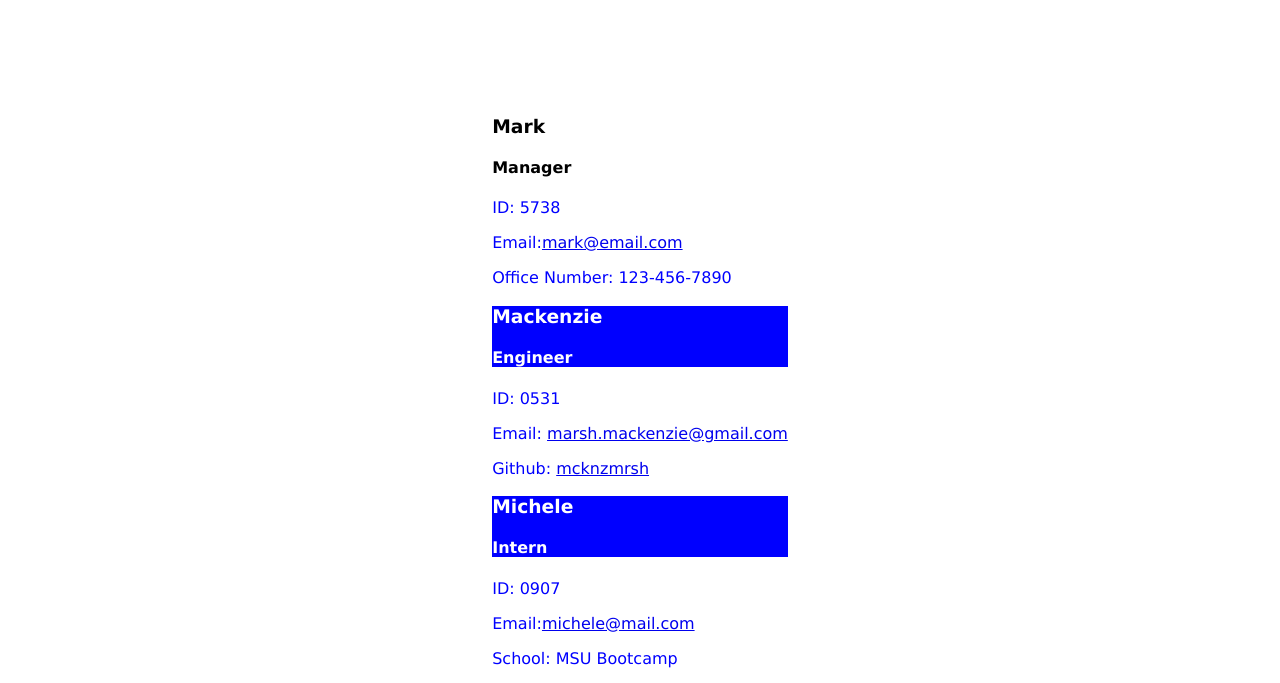
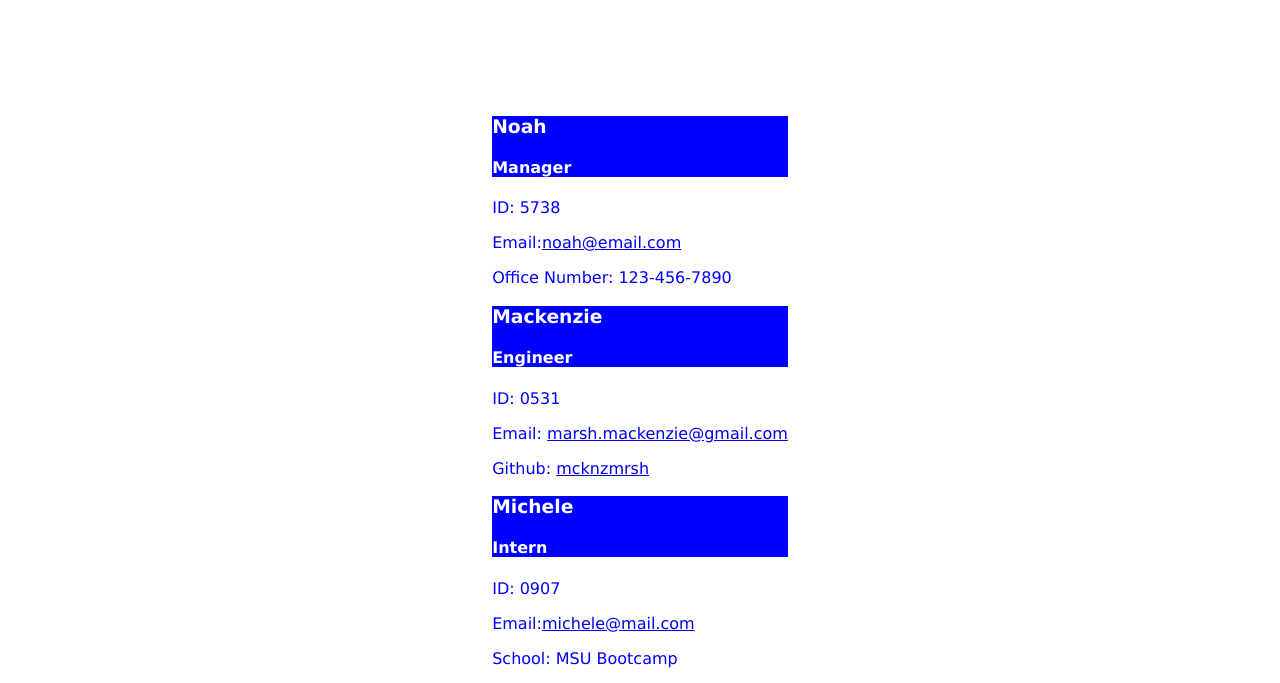
Before and after one commit to mcknzmrsh/team-profile-generator, a plain HTML site: page dist/index.html in a window 1280 px wide. Shown: the part 69-752 px from the top of the page. Drawn offline with Linux system fonts and the light colour scheme.

Commit message:
fixed html code

```diff
--- a/dist/index.html
+++ b/dist/index.html
@@ -4,7 +4,7 @@
         <meta charshet="UTF-8">
         <meta name="viewport" content="width=device-width", initial-scale="1.0">
         <title> Team Profile</title>
-        <link rel="stylesheet" href="style.css"
+        <link rel="stylesheet" href="style.css">
     </head>
     <header>
         <nav class="navbar" id="navbar">
@@ -16,13 +16,13 @@
             <div class="row justify-content-center"  id="team-cards">
 <div class="col-4 mt-4">
     <div class="h-100">
-        <div class="card header">
-            <h3>Mark</h3>
+        <div class="card-header">
+            <h3>Noah</h3>
             <h4>Manager</h4>
         </div>
         <div class="card-body">
             <p class="id">ID: 5738 </p>
-            <p class="email">Email:<a href="mark@mail.com">mark@email.com</a></p>
+            <p class="email">Email:<a href="noah@mail.com">noah@email.com</a></p>
             <p class="office">Office Number: 123-456-7890</p>
         </div>
 
```
